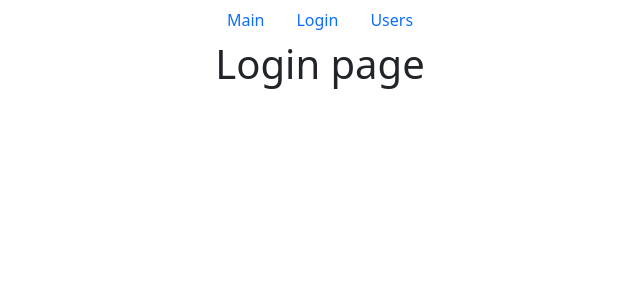
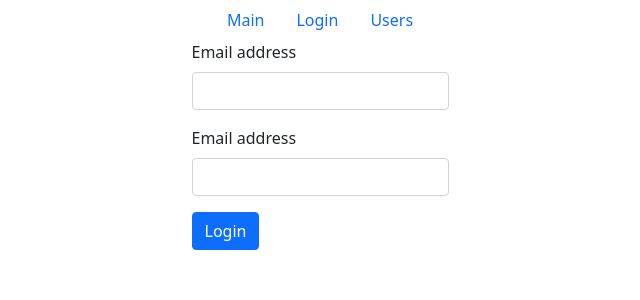
Before and after one commit to AlexeyIonov/react-users-table, a React (Create React App) app: page /login in a window 1280 px wide. Shown: the top 300 px of the page, without its empty margins (320-960 px from the left). Built offline with nearby package versions, Linux system fonts and the light colour scheme.

Commit message:
Added login validation form

```diff
--- a/src/component/login.jsx
+++ b/src/component/login.jsx
@@ -1,8 +1,62 @@
-import React from 'react';
+import React, { useState, useEffect } from 'react';
+import TextField from './textField';
 
 const Login = () => {
+    const [inputData, setInputData] = useState({ email: '', password: '' });
+    const [, setErrors] = useState();
+
+    useEffect(() => {
+        validateInput();
+    }, [inputData]);
+
+    const isValidEmail = (email) => {
+        const regExp = /^\w+([-+.']\w+)*@\w+([-.]\w+)*\.\w+([-.]\w+)*$/g;
+        return regExp.test(email);
+    };
+
+    const handleInputData = ({ target }) => {
+        setInputData((prevState) => ({
+            // ...prevState,
+            [target.id]: target.value
+        }));
+        console.log('Name', target.id, 'Value', target.value, isValidEmail(target.value));
+    };
+
+    const validateInput = () => {
+        const errors = {};
+        for (const fieldName in inputData) {
+            if (inputData[fieldName].trim() === '') {
+                errors[fieldName] = `${fieldName} have to be filled`;
+            }
+        }
+        setErrors(errors);
+        return Object.keys(errors).length === 0;
+    };
+
+    const handleSubmit = (e) => {
+        e.preventDefault();
+        const isValid = validateInput();
+        console.log('Is vaild input', isValid);
+    };
+
     return (
-        <h1 className='d-flex justify-content-center'>Login page</h1>
+        <div className='d-flex justify-content-center'>
+            <form onSubmit={handleSubmit}>
+                <TextField
+                    label='Email address'
+                    type='email'
+                    id='email'
+                    value={inputData.email}
+                    onChange={handleInputData}/>
+                <TextField
+                    label='Email address'
+                    type='password'
+                    id='password'
+                    value={inputData.password}
+                    onChange={handleInputData}/>
+                <button type="submit" className="btn btn-primary">Login</button>
+            </form>
+        </div>
     );
 };
 
--- /dev/null
+++ b/src/component/textField.jsx
@@ -0,0 +1,26 @@
+import React from 'react';
+import PropTypes from 'prop-types';
+
+const TextField = ({ label, type, id, value, onChange }) => {
+    return (
+        <div className="mb-3">
+            <label htmlFor={id} className="form-label">{label}</label>
+            <input
+                className="form-control"
+                type={type}
+                id={id}
+                value={value}
+                onChange={onChange}/>
+        </div>
+    );
+};
+
+TextField.propTypes = {
+    label: PropTypes.string,
+    type: PropTypes.string,
+    id: PropTypes.string,
+    value: PropTypes.string,
+    onChange: PropTypes.func
+};
+
+export default TextField;
--- a/src/component/user.jsx
+++ b/src/component/user.jsx
@@ -9,11 +9,12 @@ const User = ({ user }) => {
         history.push('/users');
     };
     return (
-        user ? (<div className='d-flex justify-content-center'>
+        user
+            ? (<div className='d-flex justify-content-center'>
                 <div>
                     <h3>{user.name}</h3>
                     <h1>Профессия: {user.profession.name}</h1>
-                <div>
+                    <div className='d-flex justify-content-center'>
                         {user.qualities.map((u) => (
                             <Qualities
                                 key={u._id}
@@ -27,7 +28,8 @@ const User = ({ user }) => {
                     <h1>Рейтинг: {user.rate}/5</h1>
                     <button onClick={handleUsersRoute}>Все пользователи</button>
                 </div>
-        </div>) : (<div className='d-flex justify-content-center'>Загрузка данных о пользователе</div>)
+            </div>)
+            : (<div className='d-flex justify-content-center'>Загрузка данных о пользователе</div>)
     );
 };
 
```
Lines whose indentation alone changed are shown as unchanged.
